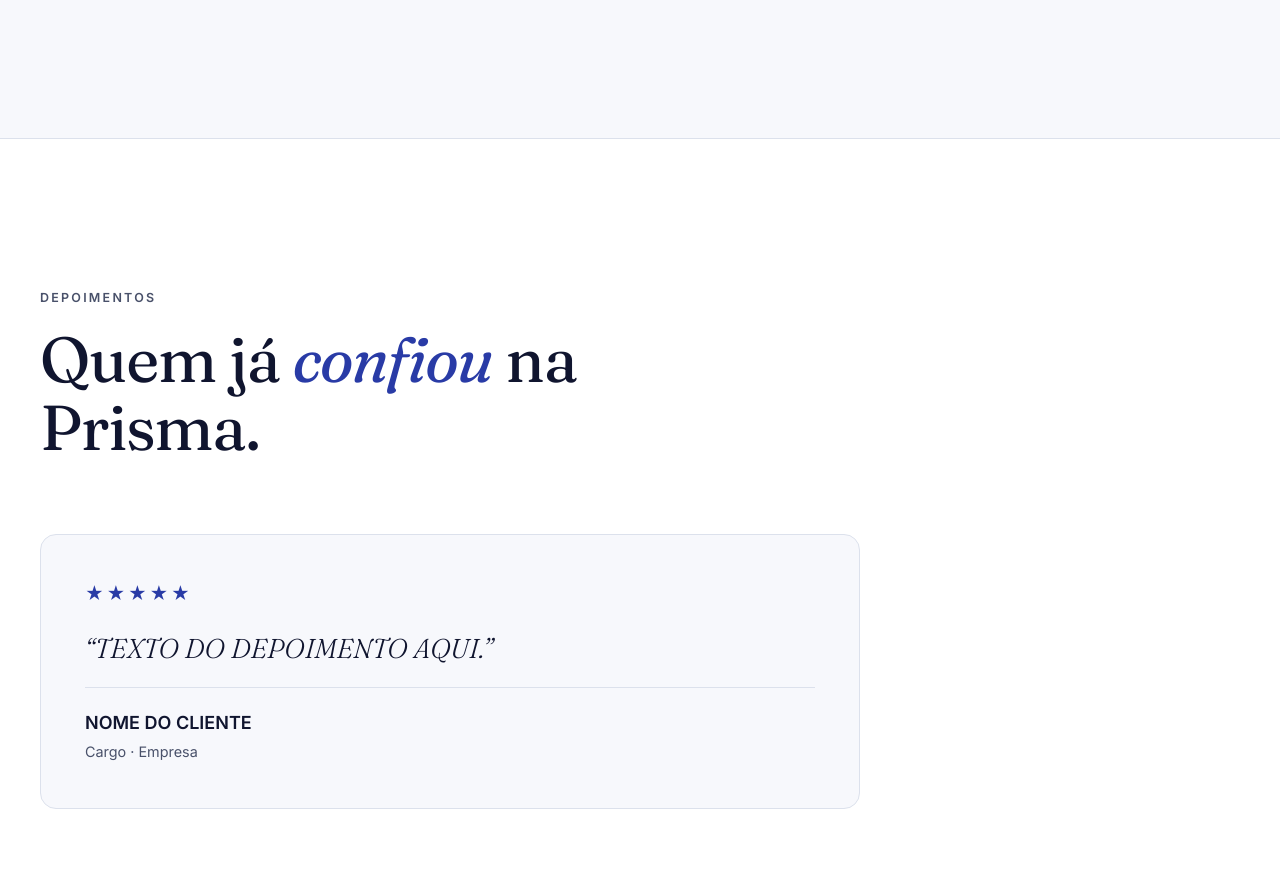
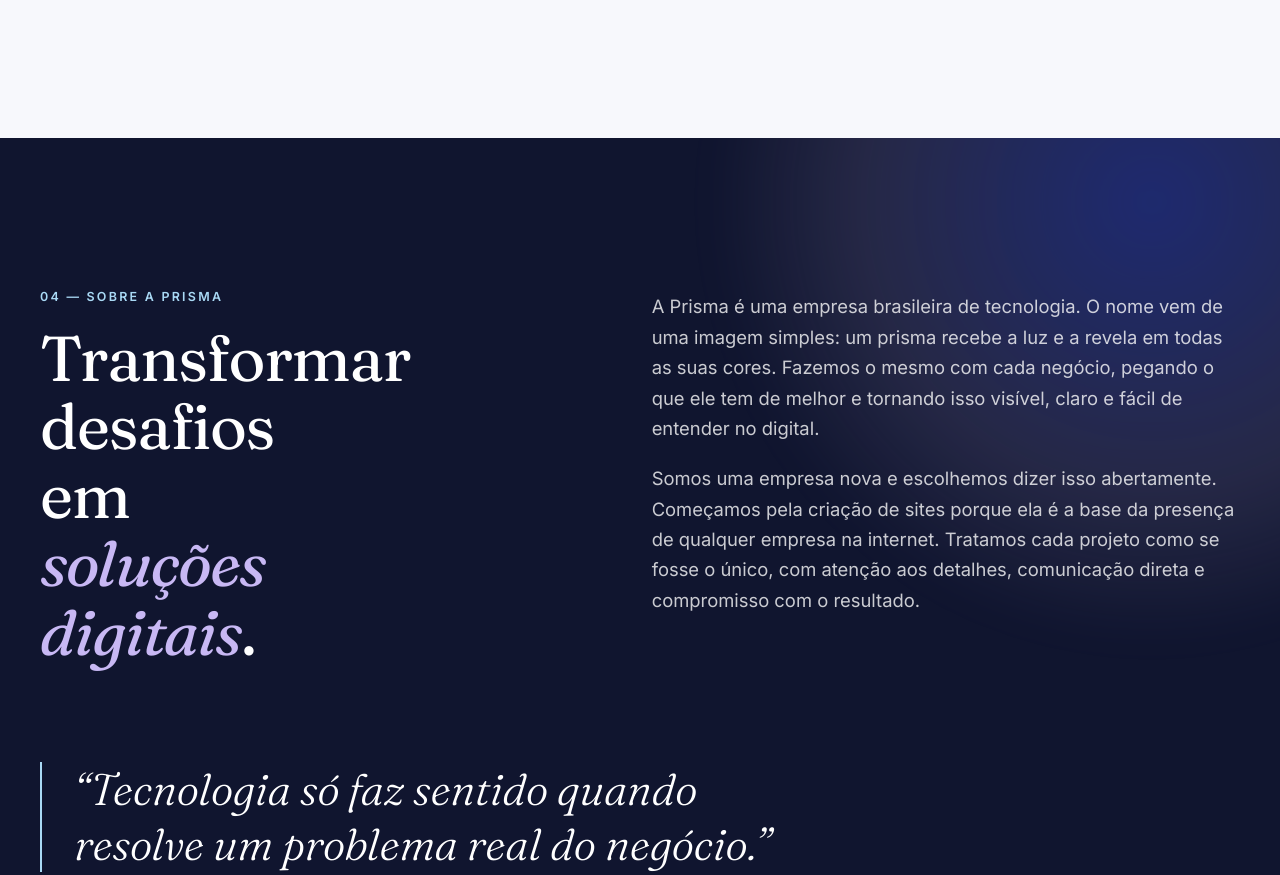
Before and after one commit to prismadevwebdesign-coder/prisma-site, a plain HTML site: page index.html in a window 1280 px wide. Shown: the part 6780-7655 px from the top of the page. Drawn offline with Linux system fonts and the light colour scheme.

Commit message:
Update index.html

```diff
--- a/index.html
+++ b/index.html
@@ -281,7 +281,7 @@
     </section>
 
     <!-- DEPOIMENTOS -->
-    <section id="depoimentos" class="section section--testimonials" aria-labelledby="dp-title">
+    <section id="depoimentos" class="section section--testimonials" aria-labelledby="dp-title" hidden>
       <div class="container">
         <header class="section-head">
           <p class="eyebrow">Depoimentos</p>
```
